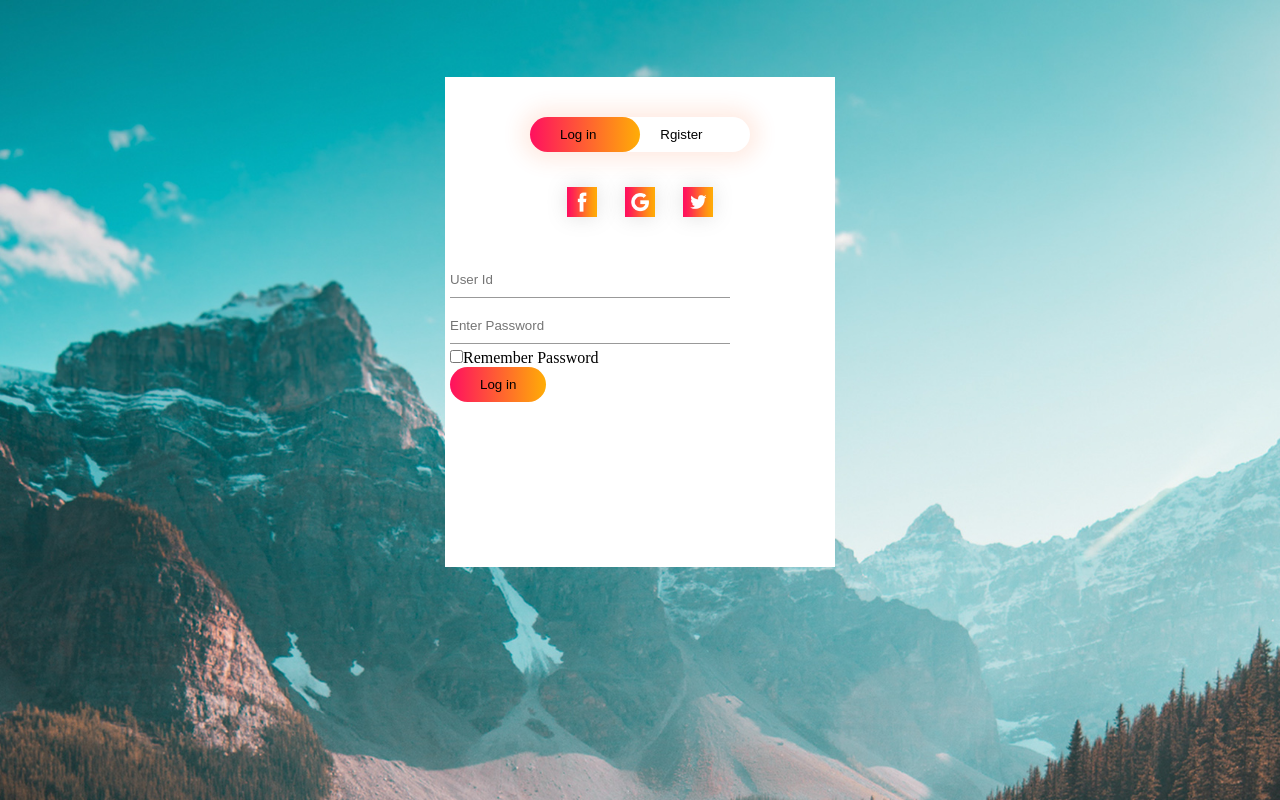
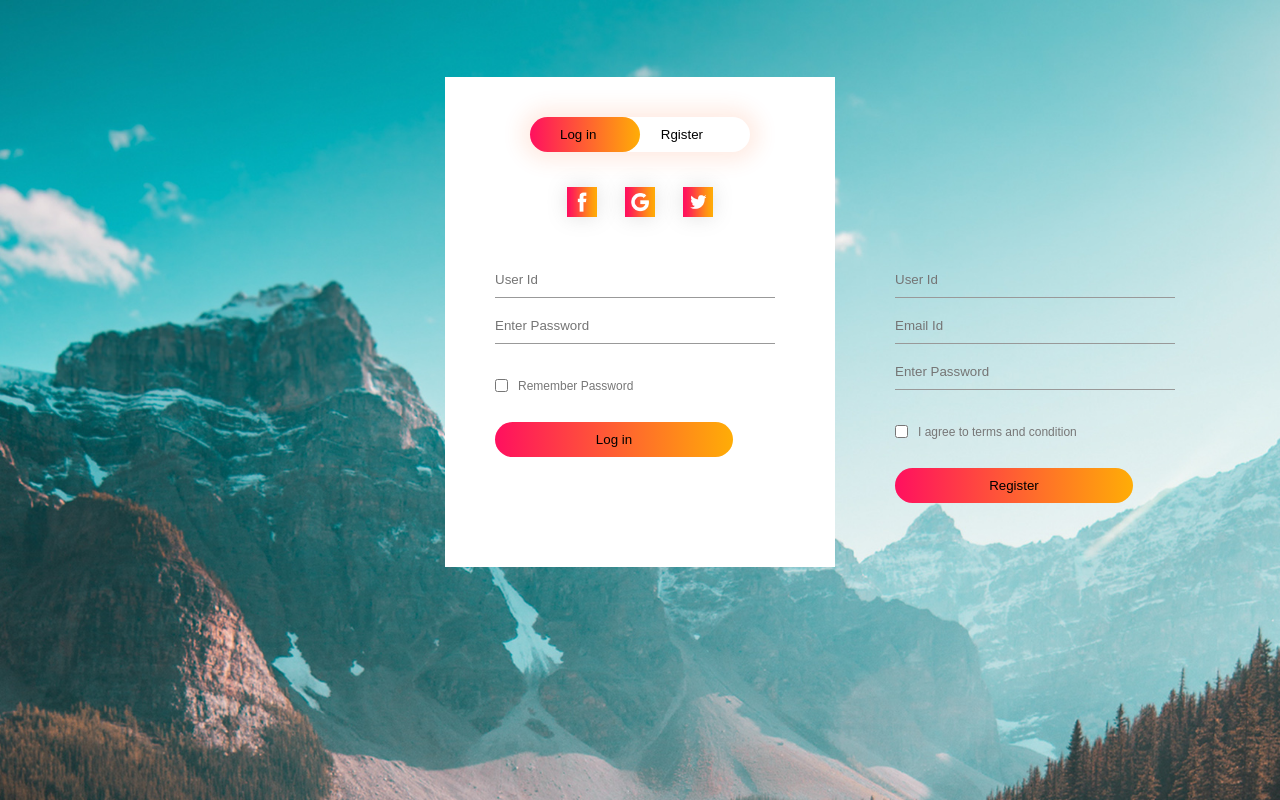
Before and after one commit to gourav-singh-thakur/Login-and-Registration-form, a plain HTML site: page index.html in a window 1280 px wide. Drawn offline with Linux system fonts and the light colour scheme.

Commit message:
transition left

```diff
--- a/css/style.css
+++ b/css/style.css
@@ -1,7 +1,7 @@
 *{
     margin:0px;
     padding:0px;
-
+    font-family: sans-serif;
 }
 .hero{
 height:100%;
@@ -75,7 +75,7 @@ position: absolute;
     background:transparent;
 }
 .submit-btn{
-    width:855;
+    width:85%;
     padding:10px 30px;
     cursor:pointer;
     display:block;
@@ -84,3 +84,20 @@ position: absolute;
     outline: none;
     border-radius: 30px;
 }
+.check-box{
+    margin:30px 10px 30px 0;
+}
+
+span{
+    color:#777;
+    font-size:12px;
+    bottom:64px;
+    position: absolute;
+}
+
+#login{
+    left:50px;
+}
+#register{
+    left:450px
+}
--- a/index.html
+++ b/index.html
@@ -11,25 +11,44 @@
         <div class="form-box">
             <div class="button-box">
                 <div id="btn"></div>
-                <button type="button" class="toggle-btn">Log in</button>
-                <button type="button" class="toggle-btn">Rgister</button>
+                <button type="button" class="toggle-btn" onclick="login()">Log in</button>
+                <button type="button" class="toggle-btn" onclick="register()">Rgister</button>
             </div>
             <div class="social-icons">
                 <img src="/images/fb.png" alt="">
                 <img src="/images/gp.png" alt="">
                 <img src="/images/tw.png" alt="">
             </div>
-            <form class="input-group">
+            <form id ="login" class="input-group">
                 <input type="text"class="input-field" placeholder="User Id" required>
 
                 <input type="password"class="input-field" placeholder="Enter Password" required>
                 <input type="checkbox"class ="check-box"><span>Remember Password</span>
-                 <button type="submit" class="submit-btn">Log in</button>
-
-
+                <button type="submit" class="submit-btn">Log in</button>
+            </form>
+            <form id ="register" class="input-group">
+                <input type="text"class="input-field" placeholder="User Id" required>
+                <input type="email"class="input-field" placeholder="Email Id" required>
+                <input type="text"class="input-field" placeholder="Enter Password" required>
+                <input type="checkbox"class ="check-box"><span>I agree to terms and condition</span>
+                <button type="submit" class="submit-btn">Register</button>
             </form>
         </div>
 
      </div>
+     <script>
+         var x=document.getElementById("login");
+         var y=document.getElementById("register");
+         var z=document.getElementById("btn");
+
+        function register()
+        {
+            x.style.left="-400px";
+            y.style.left="-400px"
+        }
+
+
+
+     </script>
 </body>
 </html>
```
